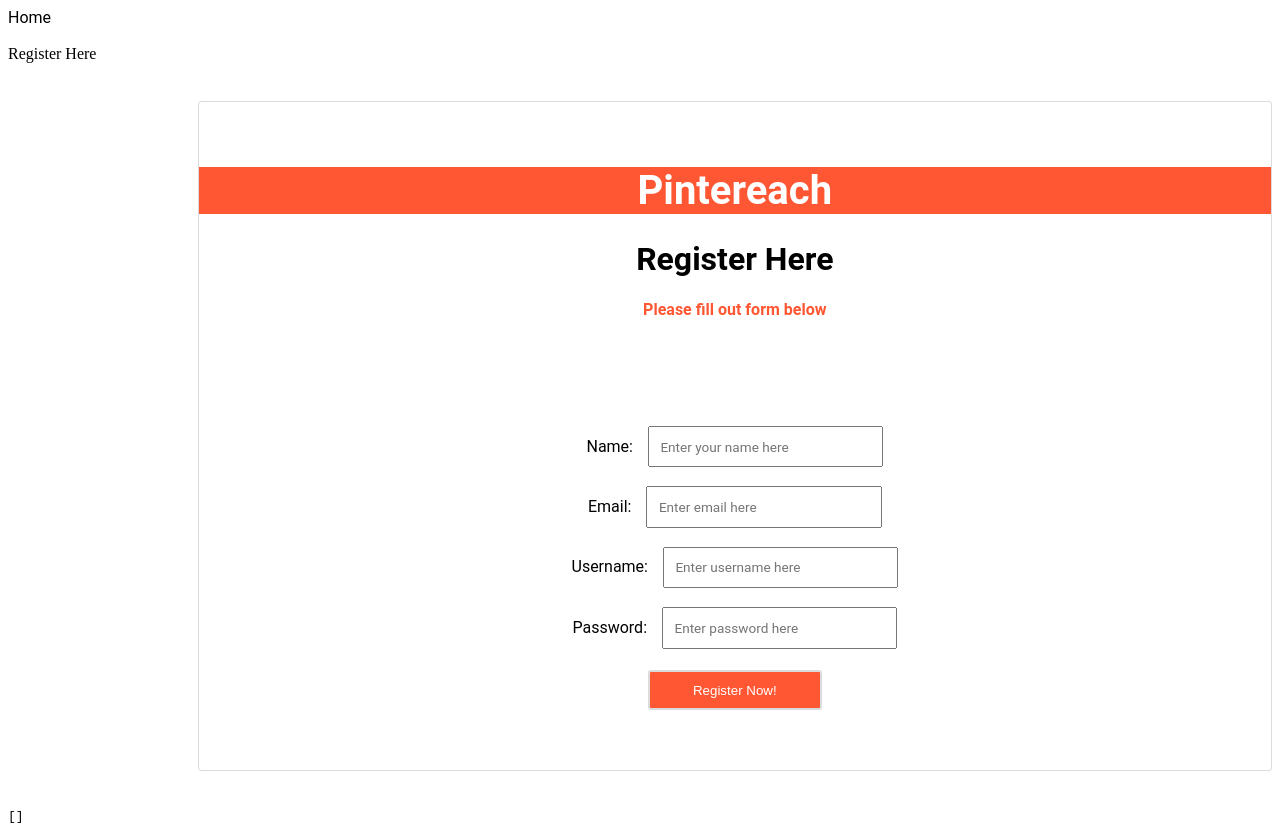
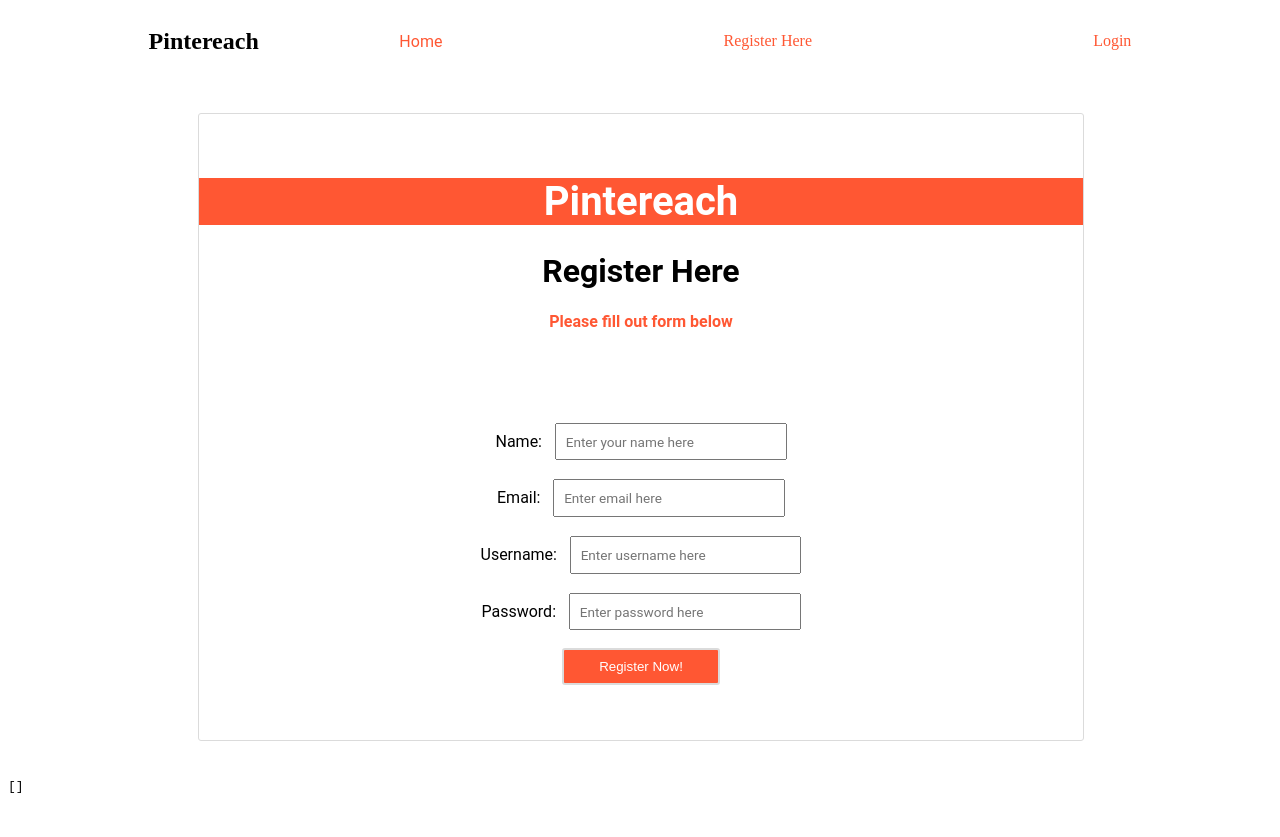
Before and after one commit to Pintereach-build-week/Pintereach-FE, a React (Create React App) app in the folder client/: page /register in a window 1280 px wide. After the commit the page ends 807 px from the top, so only its background shows below. Built offline with nearby package versions, Linux system fonts and the light colour scheme.

Commit message:
Styling and routing

```diff
--- a/client/package.json
+++ b/client/package.json
@@ -7,10 +7,12 @@
     "@testing-library/react": "^9.5.0",
     "@testing-library/user-event": "^7.2.1",
     "axios": "^0.19.2",
+    "bootstrap": "^4.5.0",
     "react": "^16.13.1",
     "react-dom": "^16.13.1",
     "react-router-dom": "^5.2.0",
     "react-scripts": "3.4.1",
+    "reactstrap": "^8.5.1",
     "styled-components": "^5.1.1",
     "yup": "^0.29.1"
   },
--- a/client/src/App.js
+++ b/client/src/App.js
@@ -1,22 +1,31 @@
 import React from 'react';
 import ArticleListHH  from './components/articles/ArticleListHH';
 import Register  from './components/auth/Register';
+import Login from './components/auth/Login'
 import { Link, Route, Switch } from 'react-router-dom';
 
 
 function App() {
   return (
     <div className="App">
-      <div className="nav-bar">
-        <Link className="nav-link" to='/' style={{textDecoration: 'none', color: 'black', fontFamily: 'Roboto'}}>Home</Link>
+      <div className="nav-bar" style={{display: 'flex', justifyContent: 'space-evenly', alignItems: 'center'}}>
+        <h2>Pintereach</h2>
+        <Link className="nav-link" to='/' style={{textDecoration: 'none', color: '#FF5733', fontFamily: 'Roboto'}}>Home</Link>
         <br/>
         <br/>
-        <Link className="nav-link" to='/register' style={{textDecoration: 'none', color: 'black'}}>Register Here</Link>
+        <Link className="nav-link" to='/register' style={{textDecoration: 'none', color: '#FF5733'}}>Register Here</Link>
+        <br/>
+        <br/>
+        <Link className="nav-link" to='/login' style={{textDecoration: 'none', color: '#FF5733'}}>Login</Link>
       </div>
 
       <Switch>
         <Route path="/register">
           <Register />
+        </Route>
+
+        <Route path="/login">
+          <Login />
         </Route>
 
         <Route path="/">
--- a/client/src/components/articles/ArticleCardHH.js
+++ b/client/src/components/articles/ArticleCardHH.js
@@ -25,14 +25,18 @@ function ArticleCardHH(props) {
 
 
 
- const Article = styled.div `
-     border: 1px solid #FF5733;
-     border-radius: 3px;
-     padding: 1%;
-     margin: 3%;
-     width: 20%;
-     text-align: center;
- `;
+const Article = styled.div `
+    border: 1px solid #FF5733;
+    border-radius: 10px;
+    padding: 1%;
+    margin: 3% auto;
+    width: 50%;
+    text-align: center;
+    display: flex;
+    flex-direction: column;
+    justify-content: center;
+    align-items: center;
+`;
 
 
 export default ArticleCardHH;
--- a/client/src/components/articles/ArticleListHH.js
+++ b/client/src/components/articles/ArticleListHH.js
@@ -1,6 +1,10 @@
 import React, { useState, useEffect } from 'react'
 import ArticleCardHH from './ArticleCardHH'
 import axios from 'axios';
+import styled from 'styled-components';
+
+
+
 
 const ArticleListHH = (props) => {
     const [articleData, setArticleData] = useState([]);
@@ -17,15 +21,49 @@ const ArticleListHH = (props) => {
     }, [])
 
     return (
-        <div>
-            <h1>Your Favorite Articles</h1>
-            <ArticleCardHH article={articleData} />
-        </div>
+
+            <div>
+                <PageWrapper>
+                    <Title>Your Favorite Articles</Title>
+                    <ArticleListWrapper>
+                        <ArticleCardHH article={articleData} />
+                    </ArticleListWrapper>
+                </PageWrapper>
+            </div>
+
 
     )
 }
 
+
 export default ArticleListHH;
+
+const PageWrapper = styled.div`
+width:90%;
+display:flex;
+flex-direction: column;
+justify-content: center;
+align-items: center;
+margin: 0 auto;
+font-family: 'Roboto', sans-serif;
+`;
+
+const Title = styled.h1`
+border: 1px solid #FF5733;
+text-align: center;
+background-color: #FF5733;
+color: white;
+width: 50%;
+`;
+
+const ArticleListWrapper = styled.div`
+display: flex;
+flex-direction: column;
+justify-content: center;
+align-items: center;
+align-content: center;
+
+`;
 
 // api is from "https://newsapi.org/v2/top-headlines?country=us&api"
 // key = c60fd773fb524cd78a202e8b4a8441ec
--- a/client/src/components/auth/Register.js
+++ b/client/src/components/auth/Register.js
@@ -172,7 +172,7 @@ export default function Register() {
             </div>
         </Form>
 
-    <pre>{JSON.stringify(post, null)}</pre>
+    <pre>{JSON.stringify(post, null, 2)}</pre>
     </div>
     );
 };
@@ -199,6 +199,7 @@ const Form = styled.form`
     font-family: 'Roboto', sans-serif;
     padding: 3% 0;
     margin: 3% 0 3% 15%;
+    width: 70%;
 `;
 
 const Input = styled.input`
```
Also changed, not shown: 1 other file (tests, documents, lock files or other folders).
